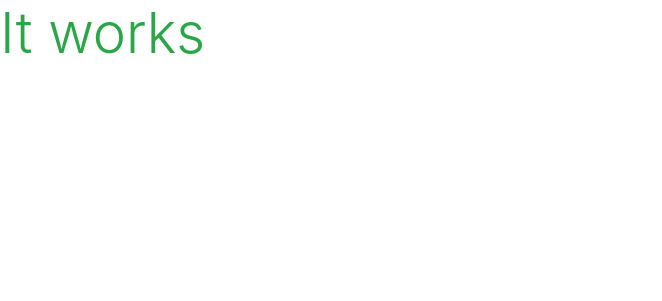
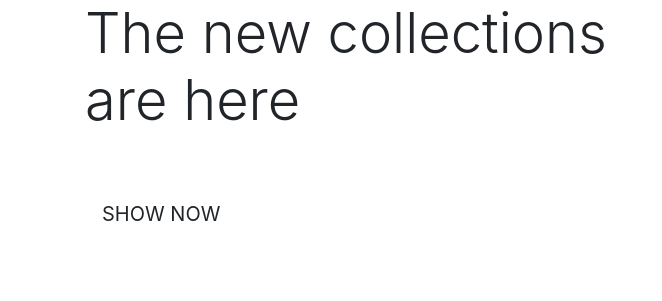
Before and after one commit to Mattlister/boutique_ado, a Django app: page / in a window 1280 px wide. Shown: the top 301 px of the page, without its empty margins (0-662 px from the left). Run offline with Django 3.2, Linux system fonts and the light colour scheme; some libraries are stand-ins or nearby versions.

Commit message:
Added home page content

```diff
--- a/home/templates/home/index.html
+++ b/home/templates/home/index.html
@@ -1,7 +1,26 @@
 {% extends "base.html" %}
+
 {% load static % }
 
+{% block page_header %}
+<div clasas="container header-container">
+    <div class="row"></div>
+        <div class="col"></div>
+</div>
+{% endblock %}
+
 {% block content %}
-<h1 class="display-4 and text-success">It works</h1>
+<div class="container h-100">
+  <div class="row h-100">
+    <div class="col-7 col-md-6 my-auto">
+      <h1 class="display-4 logo-font text-black">
+        The new collections are here
+      </h1>
+      <div class="my-5">
+      <h4 a href="" class="shop-now-button btn btn-lg rounded-0 text-uppercase py-3">Show Now</h4>
+      </div>
+    </div>
+  </div>
+</div>
 
 {% endblock %}
```
